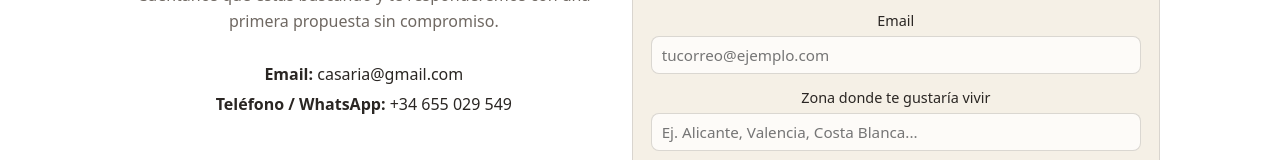
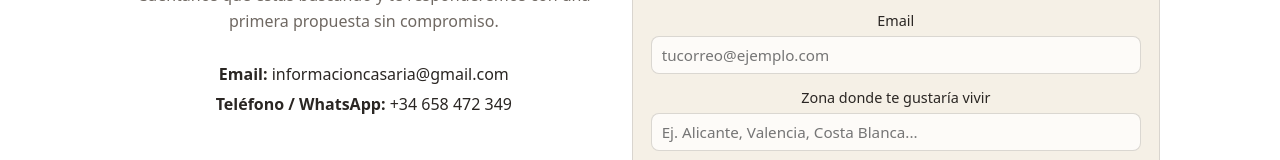
Before and after one commit to Nestorj976/casaria, a plain HTML site: page CASARIA-WEB/index.html in a window 1280 px wide. Shown: the part 3087-3247 px from the top of the page. Drawn offline with Linux system fonts and the light colour scheme.

Commit message:
Update index.html

```diff
--- a/CASARIA-WEB/index.html
+++ b/CASARIA-WEB/index.html
@@ -191,8 +191,8 @@
             Cuéntanos qué estás buscando y te responderemos con una primera propuesta sin compromiso.
           </p>
           <div class="contact__info">
-            <p><strong>Email:</strong> casaria@gmail.com</p>
-            <p><strong>Teléfono / WhatsApp:</strong> +34 655 029 549  </p>
+            <p><strong>Email:</strong> informacioncasaria@gmail.com</p>
+            <p><strong>Teléfono / WhatsApp:</strong> +34 658 472 349  </p>
           </div>
         </div>
         <form class="contact__form">
```
